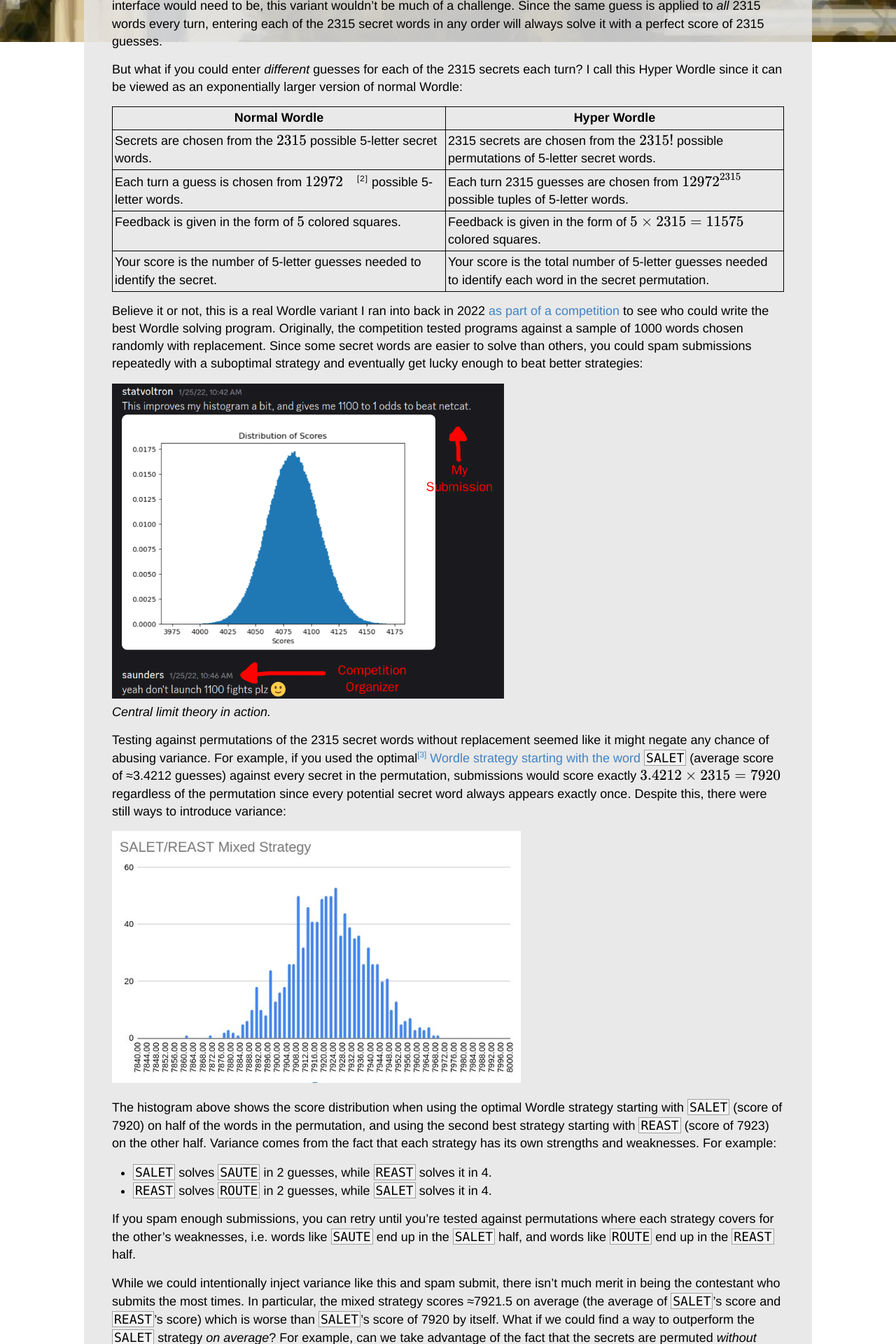
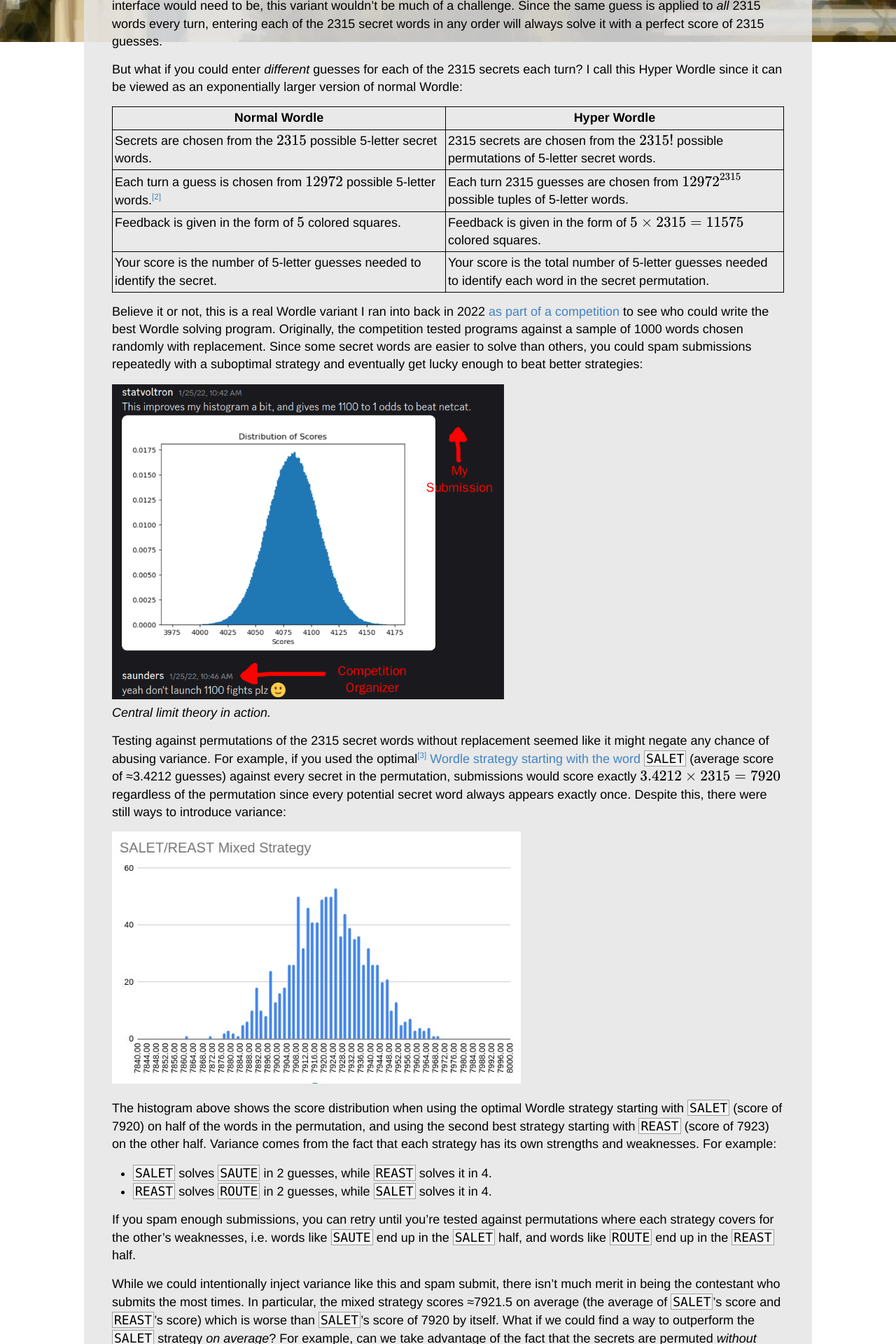
Before and after one commit to ckw017/ckw017.github.io, a Jekyll site: the page built from _posts/2025-8-24-Hyper-Wordle.md, in a window 1280 px wide. Shown: the part 840-2760 px from the top of the page at 70% size. Built offline with Jekyll 4.4.1, drawn with Linux system fonts in a browser that asks for light colours; formulas are drawn with MathJax 3.

Commit message:
fix footnote format

```diff
--- a/_posts/2025-8-24-Hyper-Wordle.md
+++ b/_posts/2025-8-24-Hyper-Wordle.md
@@ -49,7 +49,7 @@ td{
 | **Normal Wordle**                                                           | **Hyper Wordle**                                                                                          |
 |-----------------------------------------------------------------------------|-----------------------------------------------------------------------------------------------------------|
 | Secrets are chosen from the $$2315$$ possible 5-letter secret words.        | 2315 secrets are chosen from the $$2315!$$ possible permutations of 5-letter secret words.                 |
-| Each turn a guess is chosen from $$12972$$[^2] possible 5-letter words.         | Each turn 2315 guesses are chosen from $$12972^{2315}$$ possible tuples of 5-letter words. |
+| Each turn a guess is chosen from $$12972$$ possible 5-letter words.[^2]         | Each turn 2315 guesses are chosen from $$12972^{2315}$$ possible tuples of 5-letter words. |
 | Feedback is given in the form of $$5$$ colored squares.                         | Feedback is given in the form of $$5 \times 2315 = 11575$$ colored squares.                           |
 | Your score is the number of 5-letter guesses needed to identify the secret. | Your score is the total number of 5-letter guesses needed to identify each word in the secret permutation.      |
 
--- a/style.scss
+++ b/style.scss
@@ -298,7 +298,7 @@ nav {
 }
 
 tr {
-  a {
+  a:not(.footnote) {
     margin-left: 20px;
     color: rgb(0, 0, 0);
     text-align: right;
```
Also changed, not shown: 2 other files.
